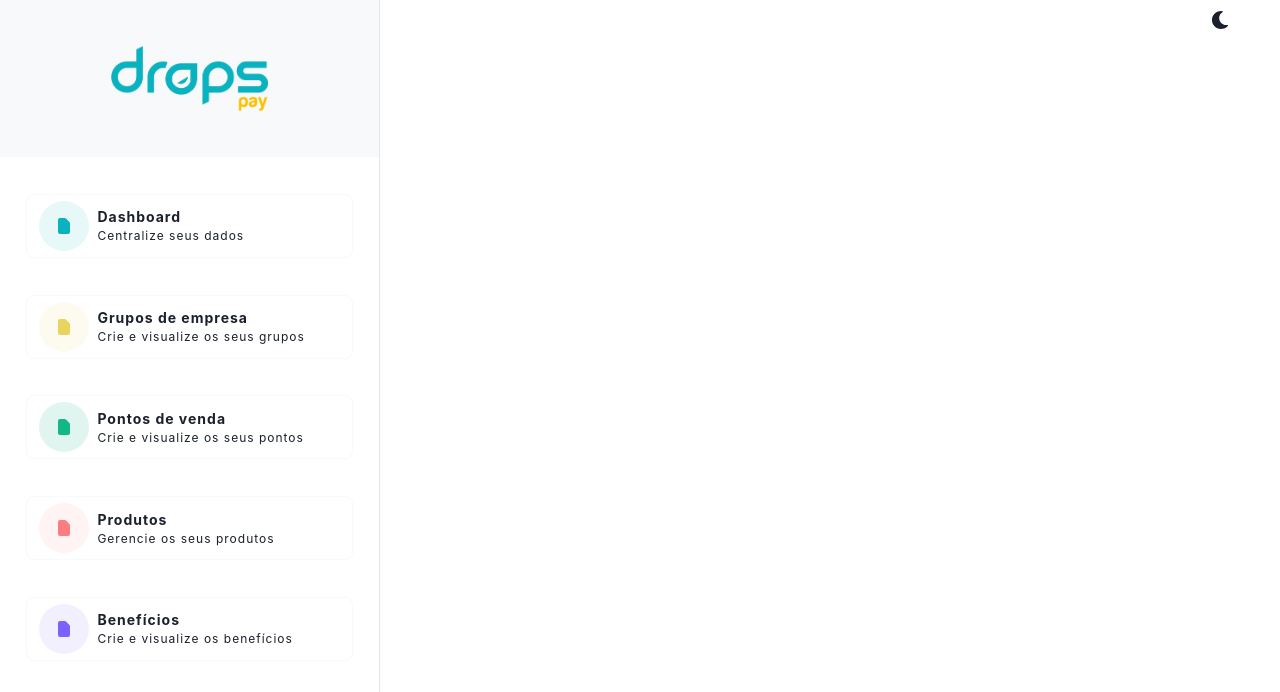
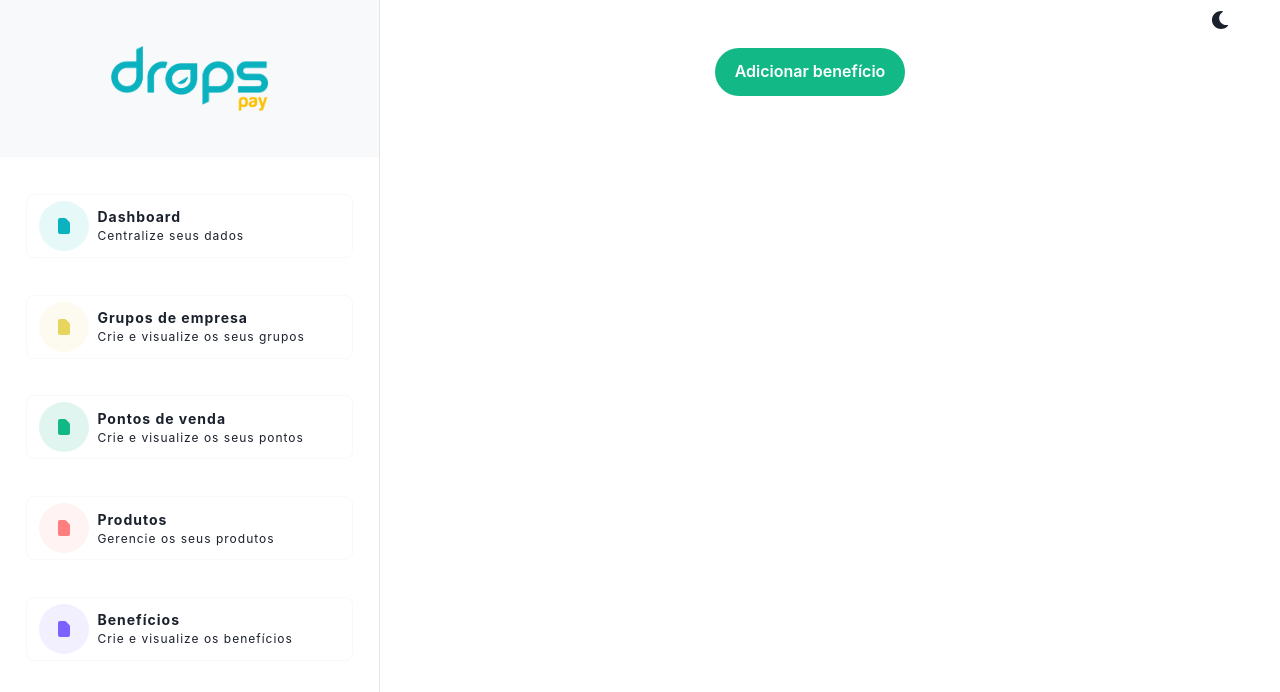
Before and after one commit to IvanBorba/drops-pay, a React (Create React App) app: page /beneficios in a window 1280 px wide. Shown: the top 692 px of the page. Built offline with nearby package versions, Linux system fonts and the light colour scheme; no server answers.

Commit message:
finished

```diff
--- /dev/null
+++ b/src/pages/Benefits/index.tsx
@@ -0,0 +1,19 @@
+import { useNavigate } from 'react-router-dom'
+
+import { Box } from '@chakra-ui/react'
+
+import Button from '../../components/Button'
+
+const Benefits = () => {
+  const navigate = useNavigate()
+  return (
+    <Box>
+      <Button
+        text="Adicionar benefício"
+        onClick={() => navigate('/novo-beneficio')}
+      />
+    </Box>
+  )
+}
+
+export default Benefits
--- /dev/null
+++ b/src/pages/GroupsOfCompanies/index.tsx
@@ -0,0 +1,19 @@
+import { useNavigate } from 'react-router-dom'
+
+import { Box } from '@chakra-ui/react'
+
+import Button from '../../components/Button'
+
+const GroupsOfCompanies = () => {
+  const navigate = useNavigate()
+  return (
+    <Box>
+      <Button
+        text="Adicionar empresa"
+        onClick={() => navigate('/novo-grupo')}
+      />
+    </Box>
+  )
+}
+
+export default GroupsOfCompanies
--- /dev/null
+++ b/src/pages/PointsOfSale/index.tsx
@@ -0,0 +1,19 @@
+import { useNavigate } from 'react-router-dom'
+
+import { Box } from '@chakra-ui/react'
+
+import Button from '../../components/Button'
+
+const PointsOfSale = () => {
+  const navigate = useNavigate()
+  return (
+    <Box>
+      <Button
+        text="Adicionar ponto"
+        onClick={() => navigate('/novo-ponto-de-venda')}
+      />
+    </Box>
+  )
+}
+
+export default PointsOfSale
--- /dev/null
+++ b/src/pages/Products/index.tsx
@@ -0,0 +1,12 @@
+import { useNavigate } from 'react-router-dom'
+
+import { Box } from '@chakra-ui/react'
+
+import Button from '../../components/Button'
+
+const Products = () => {
+  const navigate = useNavigate()
+  return <Box></Box>
+}
+
+export default Products
--- a/src/pages/index.tsx
+++ b/src/pages/index.tsx
@@ -1,16 +1,24 @@
 import { Route, Routes } from 'react-router-dom'
 
+import Benefits from './Benefits'
 import BenefitsForm from './BenefitsForm'
 import Dashboard from './Dashboard'
+import GroupsOfCompanies from './GroupsOfCompanies'
 import NewGroupForm from './NewGroupForm'
 import PointsForm from './PointsForm'
+import PointsOfSale from './PointsOfSale'
+import Products from './Products'
 
 const AppRoutes = () => {
   return (
     <Routes>
       <Route path="/" element={<Dashboard />} />
       <Route path="/novo-ponto-de-venda" element={<PointsForm />} />
+      <Route path="/pontos-de-venda" element={<PointsOfSale />} />
       <Route path="/novo-grupo" element={<NewGroupForm />} />
+      <Route path="/grupos-de-empresas" element={<GroupsOfCompanies />} />
+      <Route path="/products" element={<Products />} />
+      <Route path="/beneficios" element={<Benefits />} />
       <Route path="/novo-beneficio" element={<BenefitsForm />} />
     </Routes>
   )
```
